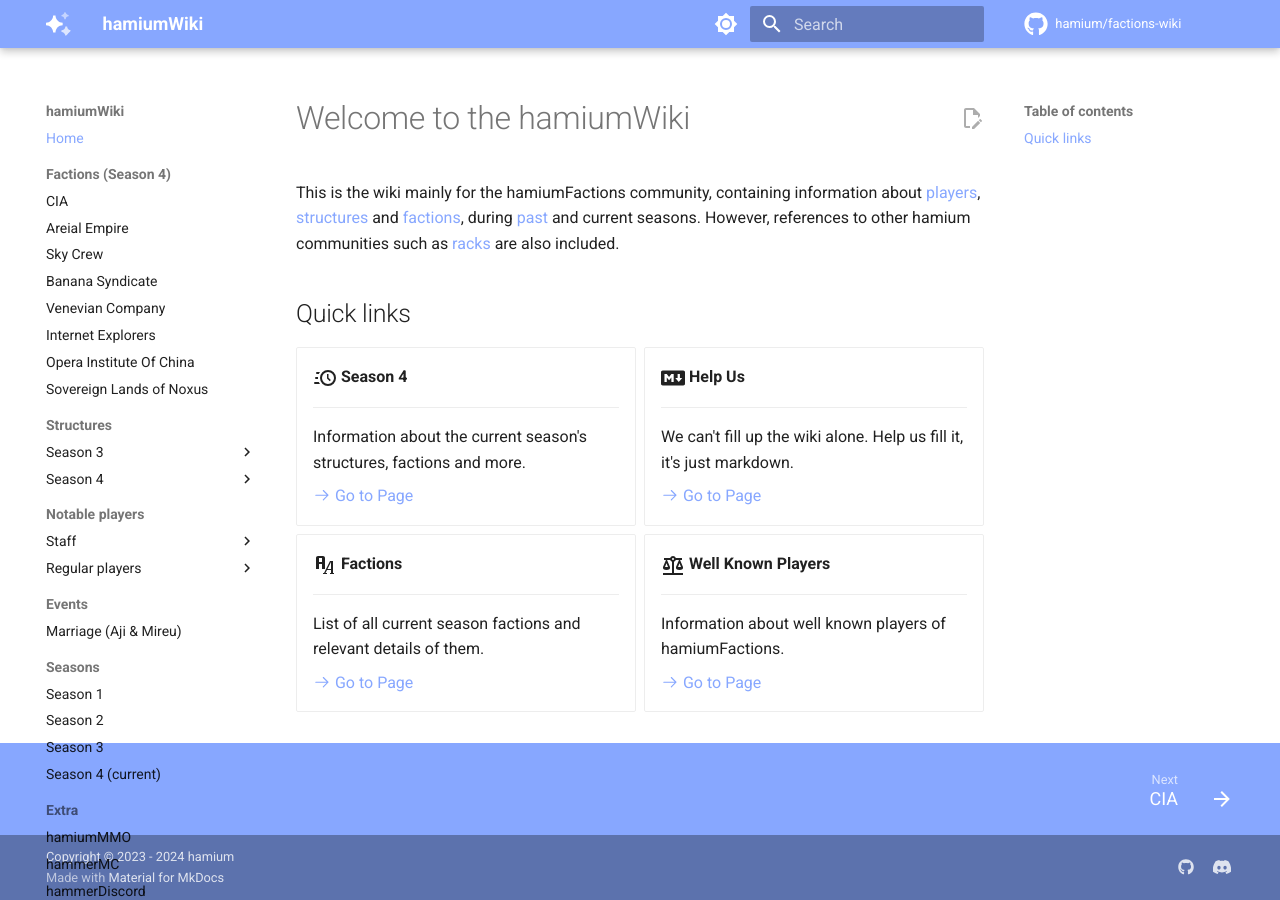
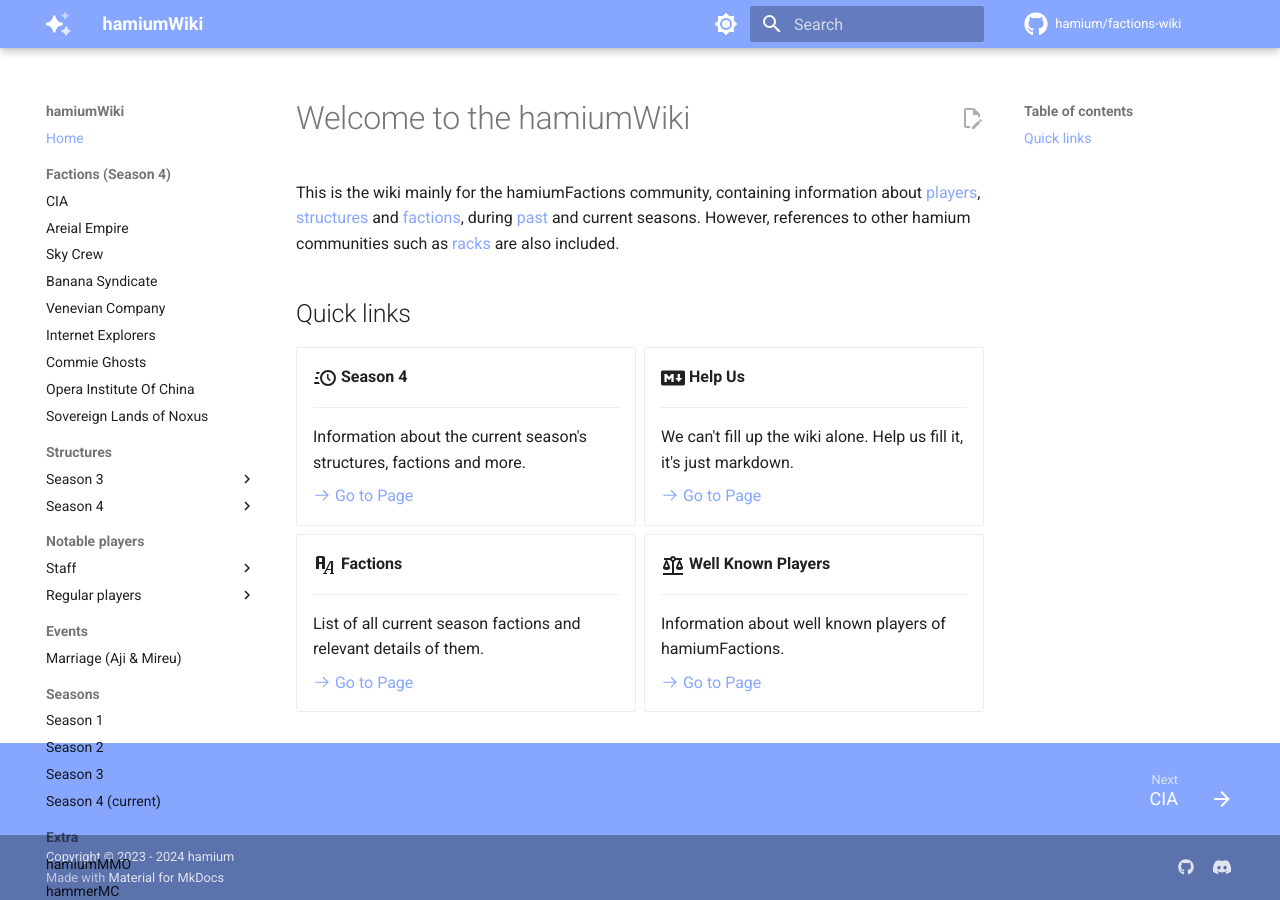
Before and after one commit to hamium/smp-wiki, an MkDocs documentation site: the page built from docs/index.md, in a window 1280 px wide. Built offline with MkDocs 1.6.1 and Material for MkDocs 9.7.7, drawn with Linux system fonts in a browser that asks for light colours; comment, search, counter and statistics services are not loaded.

Commit message:
Update mkdocs.yml

```diff
--- a/mkdocs.yml
+++ b/mkdocs.yml
@@ -13,6 +13,7 @@
       - Banana Syndicate: factions/bs.md
       - Venevian Company: factions/gc.md
       - Internet Explorers: factions/ie.md
+      - Commie Ghosts: factions/cg.md
       - Opera Institute Of China: factions/oc.md
       - Sovereign Lands of Noxus: factions/slon.md
   - Structures:
```
